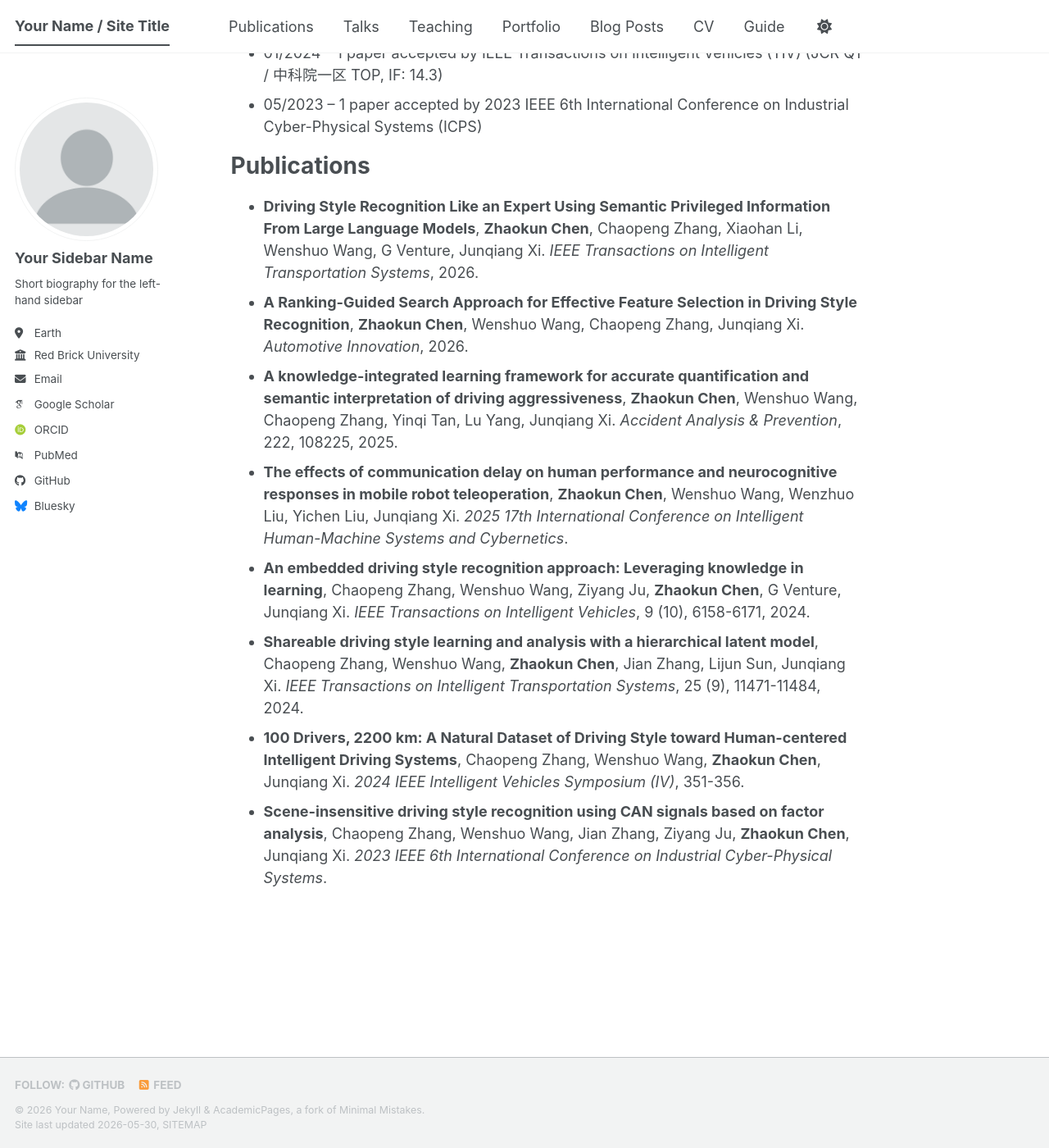
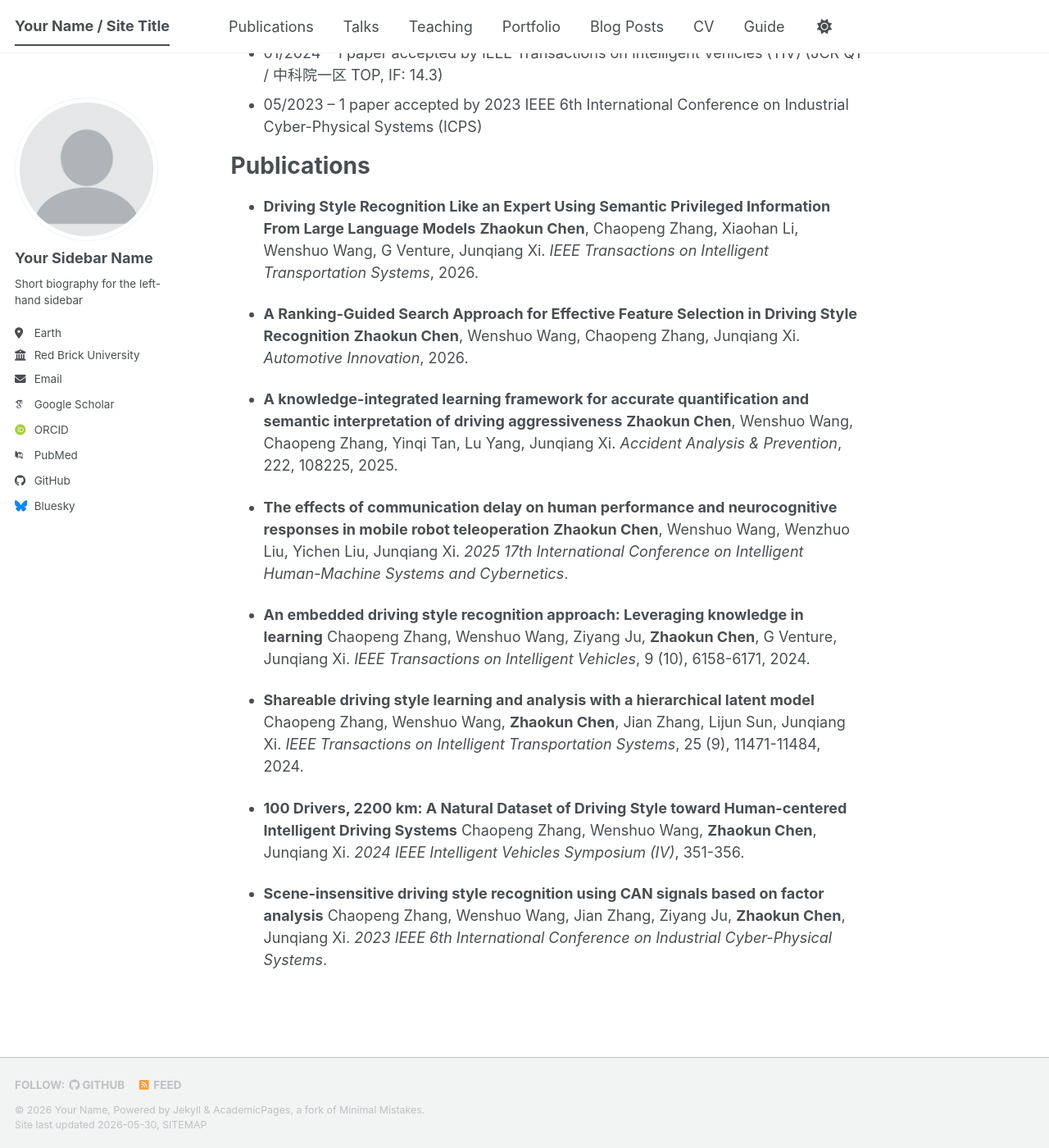
Before and after one commit to zhaokun-bit/zhaokun-bit.github.io, a Jekyll site: the page built from _pages/about.md, in a window 1280 px wide and 1400 px high, scrolled down 830 px. Shown: the whole window at 82% size. Built offline with Jekyll 4.4.1, drawn with Linux system fonts in a browser that asks for light colours; some web fonts are replaced; a script bundle is joined from its source files by our own code; library files that are not in the unit come from our copies.

```diff
--- a/_pages/about.md
+++ b/_pages/about.md
@@ -30,11 +30,34 @@ News
 Publications
 ======
 
-* **Driving Style Recognition Like an Expert Using Semantic Privileged Information From Large Language Models**, **Zhaokun Chen**, Chaopeng Zhang, Xiaohan Li, Wenshuo Wang, G Venture, Junqiang Xi. *IEEE Transactions on Intelligent Transportation Systems*, 2026.
-* **A Ranking-Guided Search Approach for Effective Feature Selection in Driving Style Recognition**, **Zhaokun Chen**, Wenshuo Wang, Chaopeng Zhang, Junqiang Xi. *Automotive Innovation*, 2026.
-* **A knowledge-integrated learning framework for accurate quantification and semantic interpretation of driving aggressiveness**, **Zhaokun Chen**, Wenshuo Wang, Chaopeng Zhang, Yinqi Tan, Lu Yang, Junqiang Xi. *Accident Analysis & Prevention*, 222, 108225, 2025.
-* **The effects of communication delay on human performance and neurocognitive responses in mobile robot teleoperation**, **Zhaokun Chen**, Wenshuo Wang, Wenzhuo Liu, Yichen Liu, Junqiang Xi. *2025 17th International Conference on Intelligent Human-Machine Systems and Cybernetics*.
-* **An embedded driving style recognition approach: Leveraging knowledge in learning**, Chaopeng Zhang, Wenshuo Wang, Ziyang Ju, **Zhaokun Chen**, G Venture, Junqiang Xi. *IEEE Transactions on Intelligent Vehicles*, 9 (10), 6158-6171, 2024.
-* **Shareable driving style learning and analysis with a hierarchical latent model**, Chaopeng Zhang, Wenshuo Wang, **Zhaokun Chen**, Jian Zhang, Lijun Sun, Junqiang Xi. *IEEE Transactions on Intelligent Transportation Systems*, 25 (9), 11471-11484, 2024.
-* **100 Drivers, 2200 km: A Natural Dataset of Driving Style toward Human-centered Intelligent Driving Systems**, Chaopeng Zhang, Wenshuo Wang, **Zhaokun Chen**, Junqiang Xi. *2024 IEEE Intelligent Vehicles Symposium (IV)*, 351-356.
-* **Scene-insensitive driving style recognition using CAN signals based on factor analysis**, Chaopeng Zhang, Wenshuo Wang, Jian Zhang, Ziyang Ju, **Zhaokun Chen**, Junqiang Xi. *2023 IEEE 6th International Conference on Industrial Cyber-Physical Systems*.
+* **Driving Style Recognition Like an Expert Using Semantic Privileged Information From Large Language Models**
+  **Zhaokun Chen**, Chaopeng Zhang, Xiaohan Li, Wenshuo Wang, G Venture, Junqiang Xi.
+  *IEEE Transactions on Intelligent Transportation Systems*, 2026.
+
+* **A Ranking-Guided Search Approach for Effective Feature Selection in Driving Style Recognition**
+  **Zhaokun Chen**, Wenshuo Wang, Chaopeng Zhang, Junqiang Xi.
+  *Automotive Innovation*, 2026.
+
+* **A knowledge-integrated learning framework for accurate quantification and semantic interpretation of driving aggressiveness**
+  **Zhaokun Chen**, Wenshuo Wang, Chaopeng Zhang, Yinqi Tan, Lu Yang, Junqiang Xi.
+  *Accident Analysis & Prevention*, 222, 108225, 2025.
+
+* **The effects of communication delay on human performance and neurocognitive responses in mobile robot teleoperation**
+  **Zhaokun Chen**, Wenshuo Wang, Wenzhuo Liu, Yichen Liu, Junqiang Xi.
+  *2025 17th International Conference on Intelligent Human-Machine Systems and Cybernetics*.
+
+* **An embedded driving style recognition approach: Leveraging knowledge in learning**
+  Chaopeng Zhang, Wenshuo Wang, Ziyang Ju, **Zhaokun Chen**, G Venture, Junqiang Xi.
+  *IEEE Transactions on Intelligent Vehicles*, 9 (10), 6158-6171, 2024.
+
+* **Shareable driving style learning and analysis with a hierarchical latent model**
+  Chaopeng Zhang, Wenshuo Wang, **Zhaokun Chen**, Jian Zhang, Lijun Sun, Junqiang Xi.
+  *IEEE Transactions on Intelligent Transportation Systems*, 25 (9), 11471-11484, 2024.
+
+* **100 Drivers, 2200 km: A Natural Dataset of Driving Style toward Human-centered Intelligent Driving Systems**
+  Chaopeng Zhang, Wenshuo Wang, **Zhaokun Chen**, Junqiang Xi.
+  *2024 IEEE Intelligent Vehicles Symposium (IV)*, 351-356.
+
+* **Scene-insensitive driving style recognition using CAN signals based on factor analysis**
+  Chaopeng Zhang, Wenshuo Wang, Jian Zhang, Ziyang Ju, **Zhaokun Chen**, Junqiang Xi.
+  *2023 IEEE 6th International Conference on Industrial Cyber-Physical Systems*.
```
